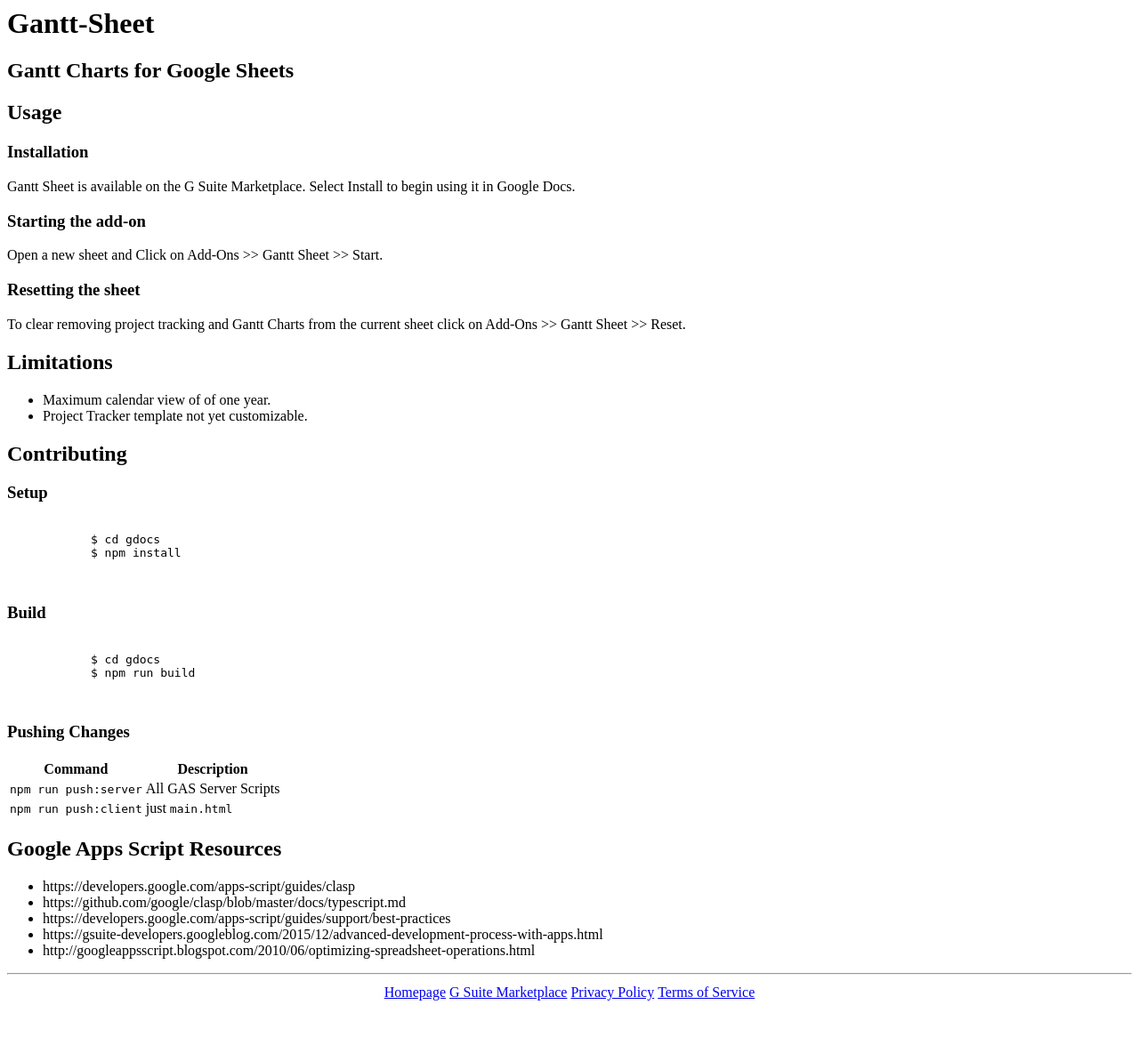
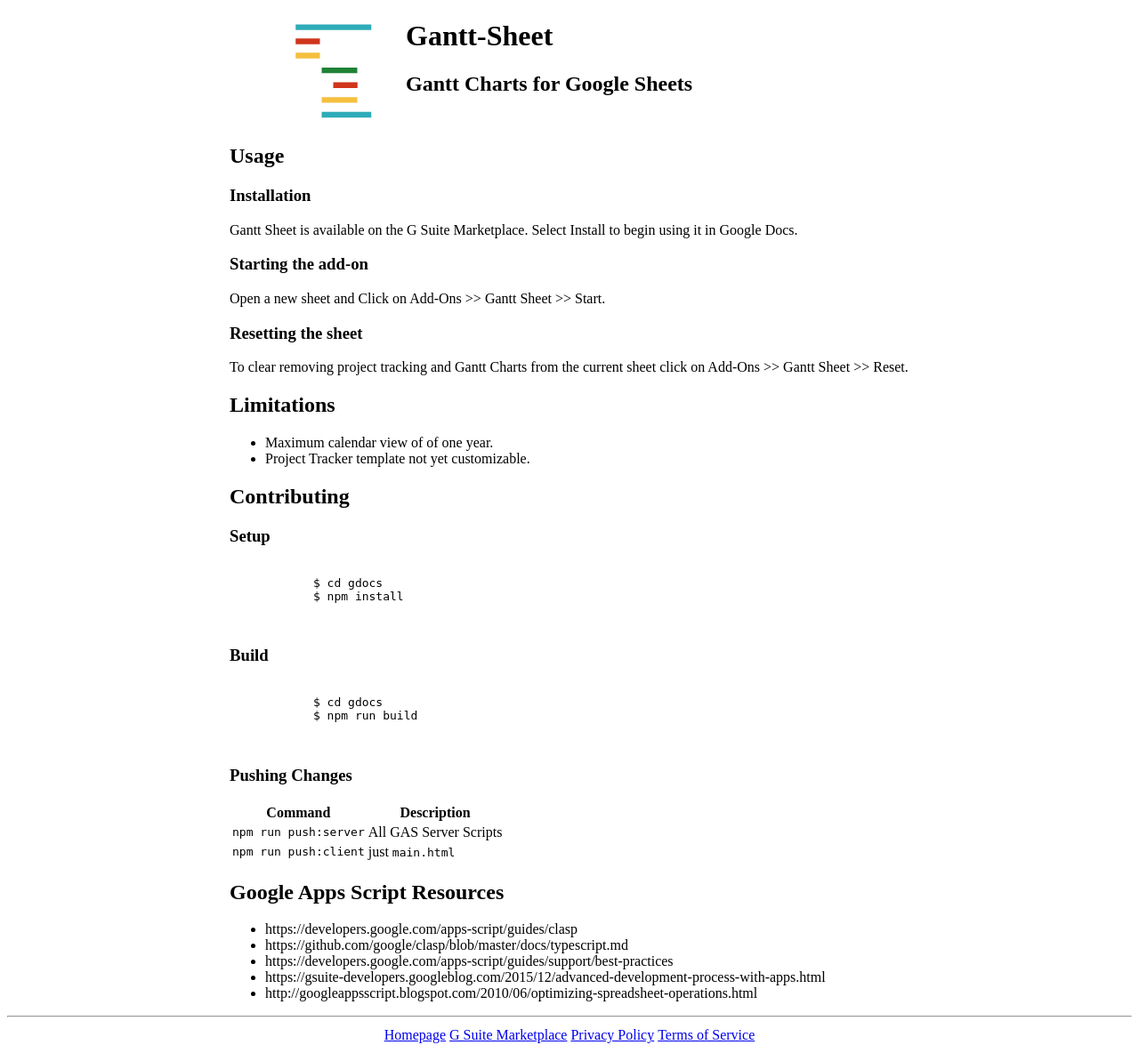
Before and after one commit to panyam/ganttsheet, a Flask app: page / in a window 1280 px wide. Shown: the whole page at 89% size. Before the commit the page ends 1125 px from the top, so only its background shows below. Run offline with Flask 2, Linux system fonts and the light colour scheme.

Commit message:
Showing icon in homepage

```diff
--- a/app.yaml
+++ b/app.yaml
@@ -6,6 +6,7 @@
 # directory.
 - url: /static
   static_dir: static/
+  expiration: 0d
 
 # This handler routes all requests not caught above to your main app. It is
 # required when static routes are defined, but can be omitted (along with
--- a/static/css/style.css
+++ b/static/css/style.css
@@ -1,5 +1,16 @@
 
+#header_wrap {
+    border: solid 0px red;
+}
+
+header {
+    border: solid 0px blue;
+    margin-left: 250px;
+    margin-right: 250px;
+}
 
 #main_content {
-    background: "#ff00ff"
+    background: "#ff00ff";
+    margin-left: 250px;
+    margin-right: 250px;
 }
--- a/templates/header.html
+++ b/templates/header.html
@@ -1,7 +1,18 @@
 <div id="header_wrap" class="outer">
     <header class="inner">
+        <center>
         <!-- <a id="forkme_banner" href="https://github.com/panyam/ganttsheet">View on GitHub</a> -->
-      <h1 id="project_title">Gantt-Sheet</h1>
-      <h2 id="project_tagline">Gantt Charts for Google Sheets</h2>
+        <table border = "0">
+            <tr>
+                <td width = "128">
+                    <img src = "/static/icons/icon_512.png" id="project_icon" width = 128>
+                </td>
+                <td width = "500">
+                  <h1 id="project_title">Gantt-Sheet</h1>
+                  <h2 id="project_tagline">Gantt Charts for Google Sheets</h2>
+                </td>
+            </tr>
+        </table>
+        </center>
     </header>
 </div>
--- a/templates/homepage.html
+++ b/templates/homepage.html
@@ -1,5 +1,6 @@
 <html>
   <head>
+    {% include "header_meta.html" %}
     <title>Gantt Sheet | Gantt Charts for Google Sheets</title>
   </head>
   <body>
```
Also changed, not shown: static/icons/icon_128.png (renamed from icons/icon_128.png), static/icons/icon_220_140.png (renamed from icons/icon_512a.png), static/icons/icon_32.png (renamed from icons/icon_32.png), static/icons/icon_48.png (renamed from icons/icon_48.png), static/icons/icon_512.png (renamed from icons/icon_220_140 copy.png), static/icons/icon_96.png (renamed from icons/icon_96.png).
